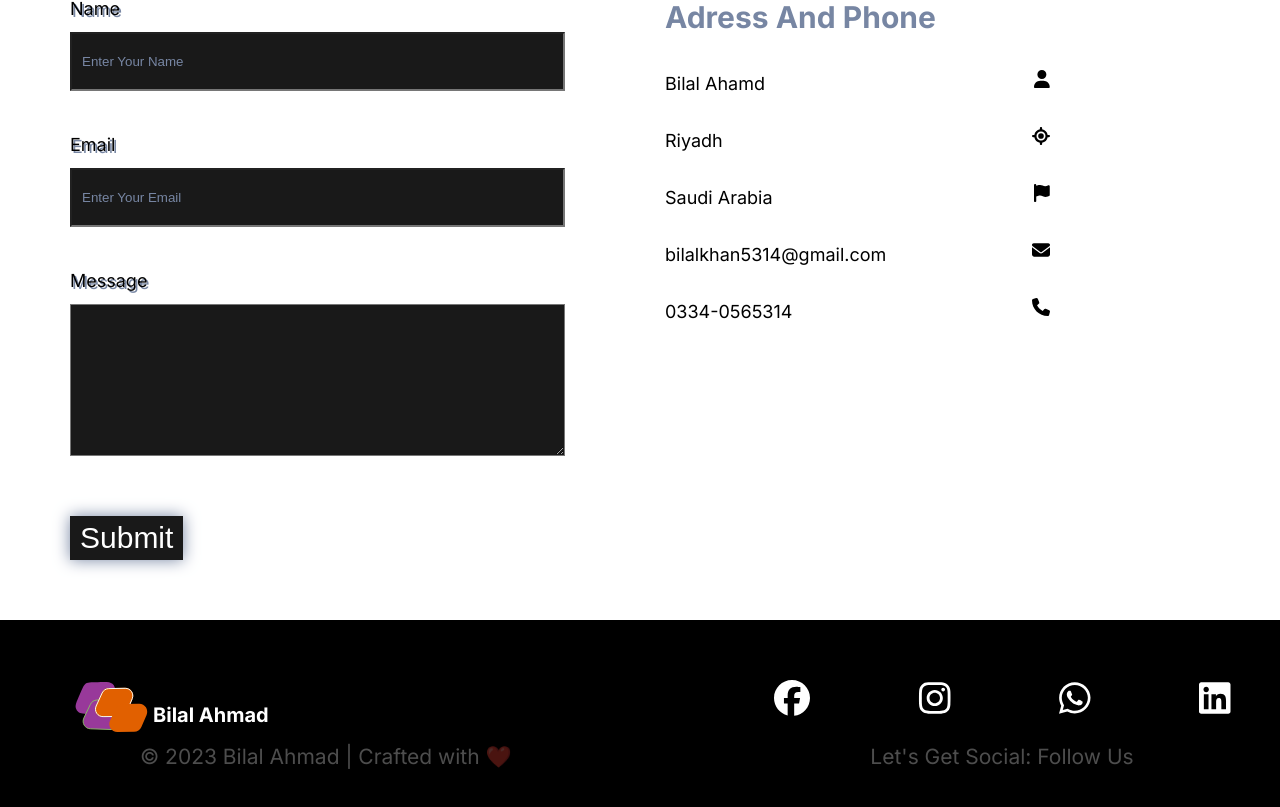
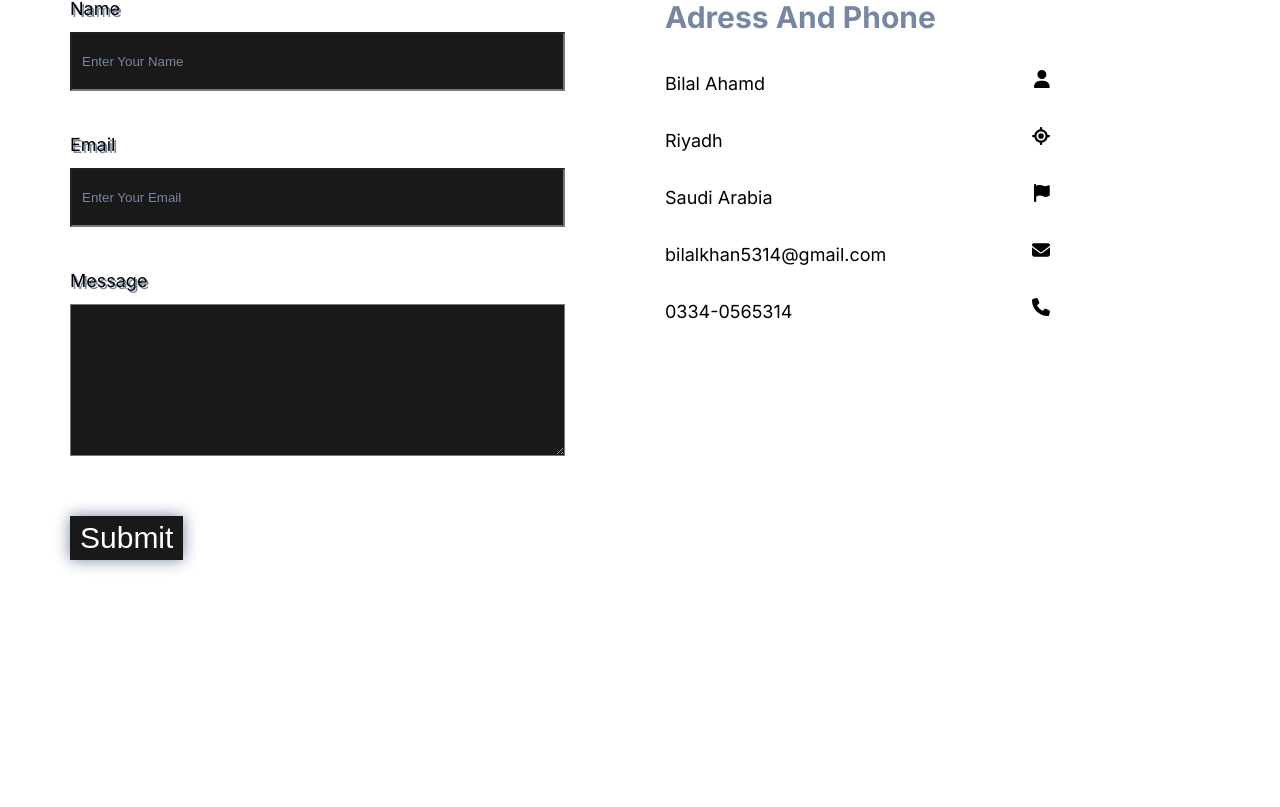
Before and after one commit to bilalahamd/portfolio, a React (Create React App) app: page /contact in a window 1280 px wide. Shown: the part 263-1070 px from the top of the page. After the commit the page ends 883 px from the top, so only its background shows below. Built offline with nearby package versions, Linux system fonts and the light colour scheme.

Commit message:
fixing layout isssue

```diff
--- a/src/components/About.js
+++ b/src/components/About.js
@@ -11,7 +11,6 @@ const About = () => {
   const [element, controls] = useScroll(Fade, 0.1);
 
   return (
-    <>
     <motion.section
       className="block "
       variants={PageAnimation}
@@ -32,8 +31,8 @@ const About = () => {
           <p>
             Hello! My name is <span>"Bilal Ahmad"</span> and I'm a full-stack
             javascript as well as Php developer I have Excellent knowledge of
-              pure javascript(including es5 , es6 and es7 standards) HTML5 ,
-              CSS3 and various libraries and tools:Node.js , React.js , Redux ,
+            pure javascript(including es5 , es6 and es7 standards) HTML5 , CSS3
+            and various libraries and tools:Node.js , React.js , Redux ,
             Express.js , Webpack , twitter Bootstrap , SAAS/SCSS , Styled
             Components and many more. And also Experience in development on
             Node.js and php backend. I also have a good understanding about
@@ -47,8 +46,6 @@ const About = () => {
 
       <ScrollTop />
     </motion.section>
-      <Footer />
-    </>
   );
 };
 
--- a/src/components/Contact.js
+++ b/src/components/Contact.js
@@ -119,7 +119,7 @@ const Contact = () => {
           </Adress>
         </ContactContent>
       </motion.section>
-      <Footer />
+
       <ScrollTop />
     </motion.div>
   );
--- a/src/components/Resumeparts.js
+++ b/src/components/Resumeparts.js
@@ -47,7 +47,6 @@ const ResumeParts = () => {
           Resume <FontAwesomeIcon icon={faCloudArrowDown} />
         </StyledButton>
       </SecondRow>
-      <Footer />
     </motion.section>
   );
 };
--- a/src/components/work.js
+++ b/src/components/work.js
@@ -52,7 +52,6 @@ const Work = () => {
           </div>
         </StyledGrid>
       </motion.div>
-      <Footer />
       <ScrollTop />
     </motion.div>
   );
```
Lines whose indentation alone changed are shown as unchanged.
